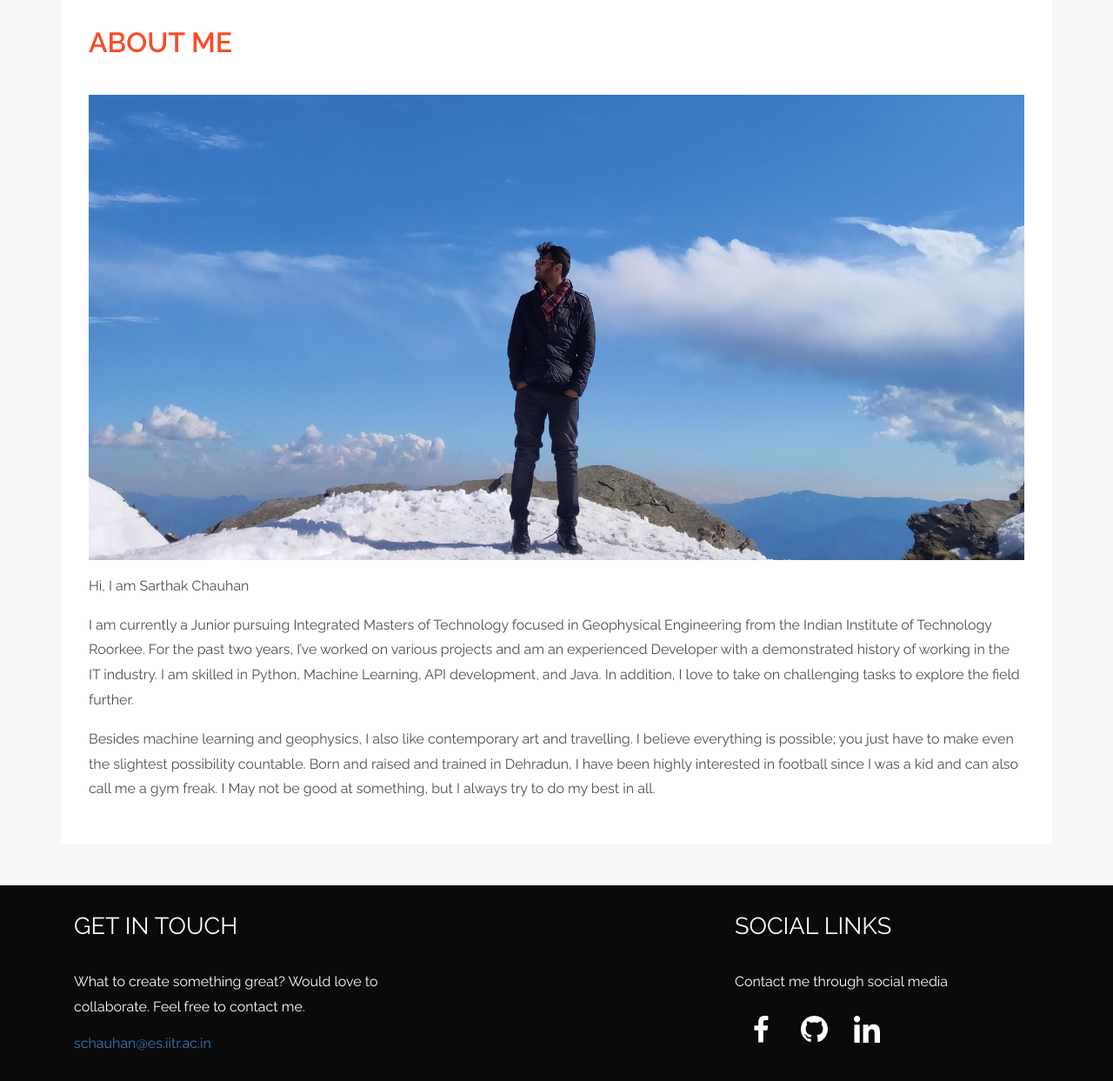
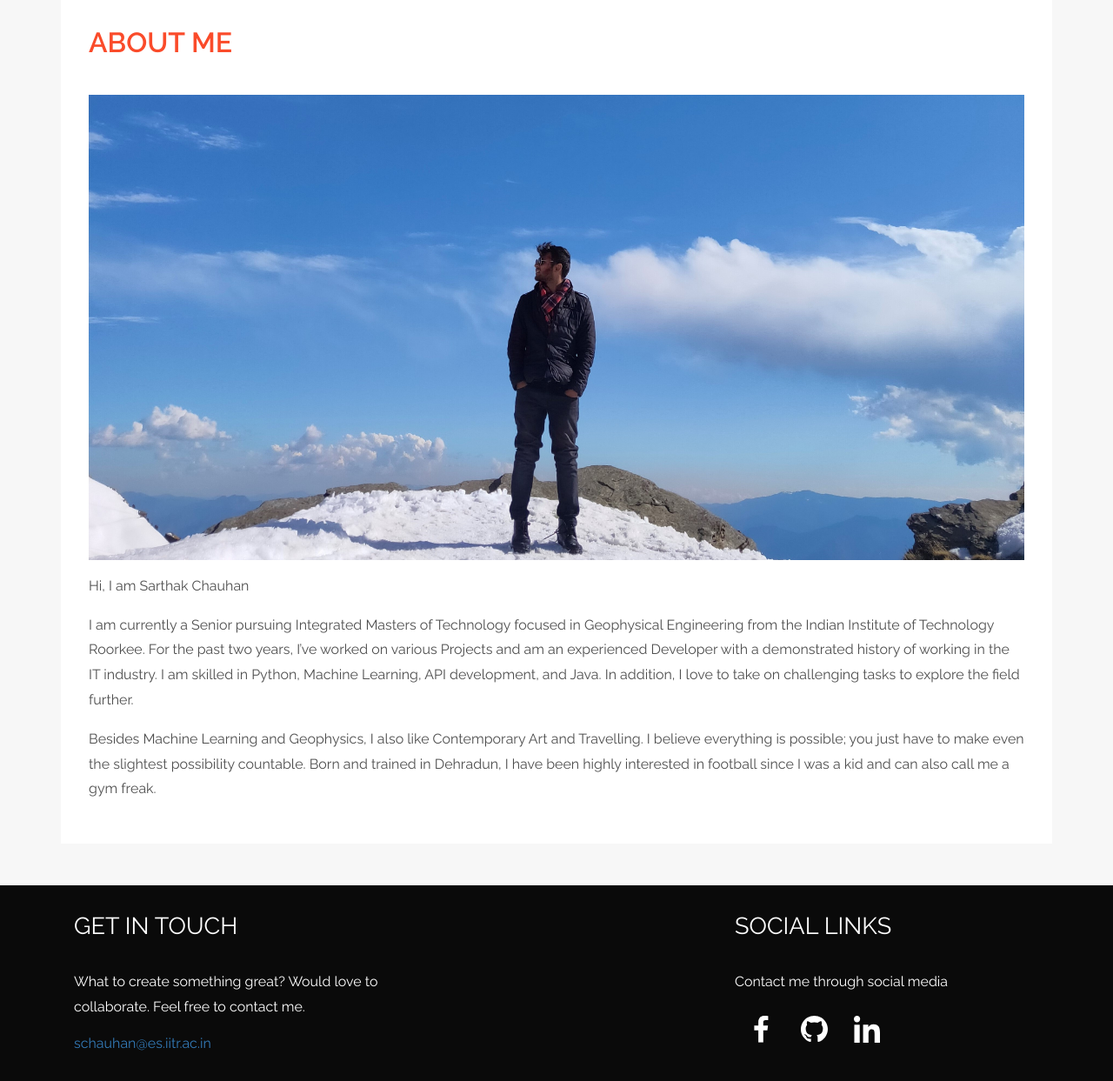
Before and after one commit to Sar1hak/portfolio, a Flask app: page /about in a window 1280 px wide. Shown: the part 383-1626 px from the top of the page at 87% size. Run offline with Flask 2, Linux system fonts and the light colour scheme; some libraries are stand-ins or nearby versions.

Commit message:
text fixed

```diff
--- a/templates/about.html
+++ b/templates/about.html
@@ -17,13 +17,13 @@ Author: SARTHAK CHAUHAN
 
 						<p>Hi, I am Sarthak Chauhan</p>
 						<p>
-							I am currently a Junior pursuing Integrated Masters of Technology focused in Geophysical Engineering from the Indian Institute of Technology Roorkee.
-							For the past two years, I’ve worked on various projects and am an experienced Developer with a demonstrated history of working in the IT industry. I am skilled in Python, Machine Learning, API development, and Java.
+							I am currently a Senior pursuing Integrated Masters of Technology focused in Geophysical Engineering from the Indian Institute of Technology Roorkee.
+							For the past two years, I’ve worked on various Projects and am an experienced Developer with a demonstrated history of working in the IT industry. I am skilled in Python, Machine Learning, API development, and Java.
 							In addition, I love to take on challenging tasks to explore the field further.
 						</p>
 						<p>
-							Besides machine learning and geophysics, I also like contemporary art and travelling. I believe everything is possible; you just have to make even the slightest possibility countable.
-							Born and raised and trained in Dehradun, I have been highly interested in football since I was a kid and can also call me a gym freak. I May not be good at something, but I always try to do my best in all.
+							Besides Machine Learning and Geophysics, I also like Contemporary Art and Travelling. I believe everything is possible; you just have to make even the slightest possibility countable.
+							Born and trained in Dehradun, I have been highly interested in football since I was a kid and can also call me a gym freak.
 						</p>
 
 					</div>
--- a/templates/contact.html
+++ b/templates/contact.html
@@ -6,7 +6,7 @@
 				<div class="contact-section">
 					<h2 class="w3">CONTACT</h2>
 					<div class="contact-grids">
-						<p>Have a question about Weightlifting, Data Science, Geophysics, or anything else?</p>
+						<p>Have a question about Weightlifting, Machine Learning, Geophysics, or anything else?</p>
 						<br>
 						<p>	I’ll for sure answer it.</p>
 						<br>
```
Also changed, not shown: templates/background_remover.html (+5 -3 lines), templates/pyGrace.html (+10 -2 lines), static/images/Unet_arch.png (added).
